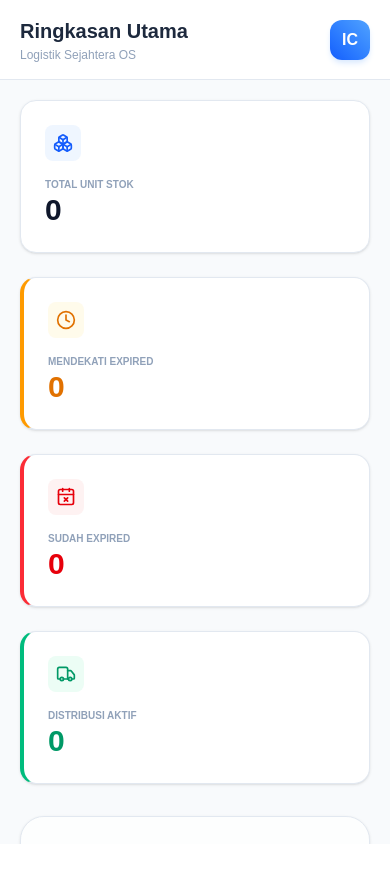
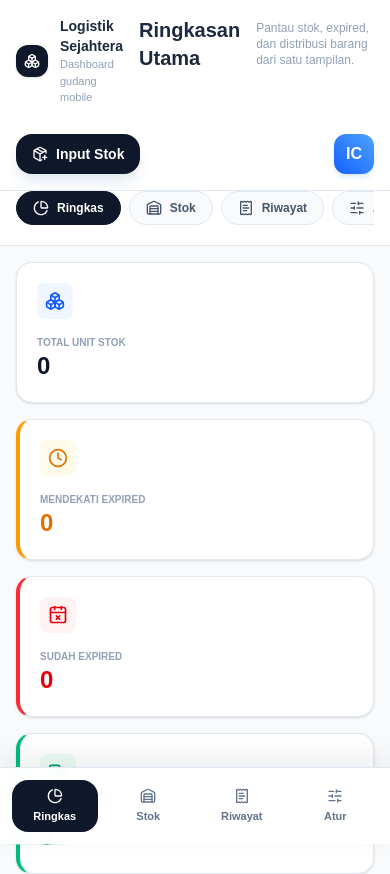
Before and after one commit to mrshaadiq/logistik-sejahtera, a Next.js app: page / in a window 390 px wide. Shown: the top 874 px of the page. Before the commit the page ends 844 px from the top, so only its background shows below. Built offline with nearby package versions, Linux system fonts and the light colour scheme.

Commit message:
mobile friendly

```diff
--- a/app/page.tsx
+++ b/app/page.tsx
@@ -51,6 +51,18 @@
 const STORAGE_EVENT_PREFIX = "ls_v3_sync:";
 const EMPTY_DB: InventoryItem[] = [];
 const EMPTY_HISTORY: HistoryItem[] = [];
+const primaryNavItems: Array<{ id: ViewId; label: string; mobileLabel: string; icon: ElementType }> = [
+  { id: "ringkasan", label: "Ringkasan Utama", mobileLabel: "Ringkas", icon: ChartPie },
+  { id: "inventori", label: "Manajemen Stok", mobileLabel: "Stok", icon: Warehouse },
+  { id: "riwayat", label: "Log Transaksi", mobileLabel: "Riwayat", icon: ReceiptText },
+];
+const settingsNavItem = {
+  id: "pengaturan" as ViewId,
+  label: "Pengaturan",
+  mobileLabel: "Atur",
+  icon: SlidersHorizontal,
+};
+const mobileNavItems = [...primaryNavItems, settingsNavItem];
 
 const viewTitles: Record<ViewId, string> = {
   ringkasan: "Ringkasan Utama",
@@ -58,12 +70,6 @@
   riwayat: "Log Transaksi",
   pengaturan: "Pengaturan",
 };
-
-const navItems: Array<{ id: ViewId; label: string; icon: ElementType }> = [
-  { id: "ringkasan", label: "Ringkasan Utama", icon: ChartPie },
-  { id: "inventori", label: "Manajemen Stok", icon: Warehouse },
-  { id: "riwayat", label: "Log Transaksi", icon: ReceiptText },
-];
 
 function getTodayStart() {
   const today = new Date();
@@ -302,7 +308,7 @@
         </div>
 
         <nav className="flex-1 space-y-1">
-          {navItems.map((item) => {
+          {primaryNavItems.map((item) => {
             const Icon = item.icon;
             const isActive = activeView === item.id;
 
@@ -340,34 +346,78 @@
         </div>
       </aside>
 
-      <main className="flex h-screen flex-1 flex-col overflow-hidden">
-        <header className="flex h-20 flex-shrink-0 items-center justify-between border-b border-slate-200 bg-white px-5 md:px-8">
-          <div>
+      <main className="flex min-h-screen flex-1 flex-col overflow-hidden pb-24 md:h-screen md:pb-0">
+        <header className="flex flex-shrink-0 flex-col gap-4 border-b border-slate-200 bg-white px-4 py-4 sm:px-5 md:h-20 md:flex-row md:items-center md:justify-between md:px-8 md:py-0">
+          <div className="flex items-start justify-between gap-4 md:block">
+            <div className="md:hidden">
+              <div className="mb-3 flex items-center gap-3">
+                <div className="rounded-xl bg-slate-900 p-2 text-white shadow-sm">
+                  <Boxes className="h-4 w-4" />
+                </div>
+                <div>
+                  <p className="text-sm font-bold text-slate-800">Logistik Sejahtera</p>
+                  <p className="text-[11px] text-slate-400">Dashboard gudang mobile</p>
+                </div>
+              </div>
+            </div>
             <h2 className="text-xl font-bold text-slate-800">
               {viewTitles[activeView]}
             </h2>
-            <p className="mt-0.5 text-xs text-slate-400 md:hidden">
-              Logistik Sejahtera OS
+            <p className="mt-1 max-w-md text-xs text-slate-400">
+              Pantau stok, expired, dan distribusi barang dari satu tampilan.
             </p>
           </div>
 
-          <div className="flex items-center gap-4">
-            <div className="mr-4 hidden text-right sm:block">
+          <div className="flex items-center justify-between gap-3 md:justify-end md:gap-4">
+            <button
+              type="button"
+              onClick={() => setIsModalOpen(true)}
+              className="inline-flex items-center gap-2 rounded-2xl bg-slate-900 px-4 py-2.5 text-sm font-bold text-white shadow-lg shadow-slate-200 transition hover:bg-slate-800 md:hidden"
+            >
+              <PackagePlus className="h-4 w-4" />
+              Input Stok
+            </button>
+            <div className="mr-0 hidden text-right sm:block md:mr-4">
               <p className="text-[10px] font-bold uppercase tracking-widest text-slate-400">
                 Admin Gudang
               </p>
               <p className="text-sm font-semibold text-slate-700">Icad Design</p>
             </div>
-            <div className="flex h-10 w-10 items-center justify-center rounded-xl bg-gradient-to-tr from-blue-600 to-blue-400 font-bold text-white shadow-md shadow-blue-100">
+            <div className="flex h-10 w-10 shrink-0 items-center justify-center rounded-xl bg-gradient-to-tr from-blue-600 to-blue-400 font-bold text-white shadow-md shadow-blue-100">
               IC
             </div>
           </div>
         </header>
 
-        <div className="flex-1 overflow-y-auto p-5 md:p-8">
+        <div className="border-b border-slate-200 bg-white px-4 pb-4 md:hidden">
+          <div className="flex gap-2 overflow-x-auto pb-1">
+            {mobileNavItems.map((item) => {
+              const Icon = item.icon;
+              const isActive = activeView === item.id;
+
+              return (
+                <button
+                  key={item.id}
+                  type="button"
+                  onClick={() => setActiveView(item.id)}
+                  className={`inline-flex shrink-0 items-center gap-2 rounded-full border px-4 py-2 text-xs font-semibold transition ${
+                    isActive
+                      ? "border-slate-900 bg-slate-900 text-white"
+                      : "border-slate-200 bg-slate-50 text-slate-600"
+                  }`}
+                >
+                  <Icon className="h-4 w-4" />
+                  {item.mobileLabel}
+                </button>
+              );
+            })}
+          </div>
+        </div>
+
+        <div className="flex-1 overflow-y-auto p-4 pb-28 md:p-8 md:pb-8">
           {activeView === "ringkasan" && (
             <section className="animate-[fadeIn_0.3s_ease-in] space-y-8">
-              <div className="grid grid-cols-1 gap-6 md:grid-cols-4">
+              <div className="grid grid-cols-1 gap-4 sm:grid-cols-2 xl:grid-cols-4">
                 <StatCard
                   title="Total Unit Stok"
                   value={stats.total.toLocaleString("id-ID")}
@@ -412,7 +462,7 @@
 
           {activeView === "inventori" && (
             <section className="animate-[fadeIn_0.3s_ease-in] space-y-6">
-              <div className="flex flex-col gap-4 rounded-3xl border border-slate-200 bg-white p-6 md:flex-row md:items-center md:justify-between">
+              <div className="hidden flex-col gap-4 rounded-3xl border border-slate-200 bg-white p-6 md:flex md:flex-row md:items-center md:justify-between">
                 <div>
                   <h3 className="text-lg font-bold text-slate-800">
                     Basis Data Gudang
@@ -438,7 +488,7 @@
           {activeView === "riwayat" && (
             <section className="animate-[fadeIn_0.3s_ease-in] space-y-6">
               <div className="overflow-hidden rounded-3xl border border-slate-200 bg-white">
-                <div className="border-b border-slate-100 bg-slate-50/50 p-6 font-bold">
+                <div className="border-b border-slate-100 bg-slate-50/50 p-4 font-bold md:p-6">
                   Log Audit Sistem
                 </div>
 
@@ -451,7 +501,7 @@
                     {history.slice(0, 10).map((item, index) => (
                       <div
                         key={`${item.time}-${index}`}
-                        className="flex items-center gap-4 p-5 transition hover:bg-slate-50"
+                        className="flex items-start gap-4 p-4 transition hover:bg-slate-50 md:items-center md:p-5"
                       >
                         <div className="flex h-10 w-10 flex-shrink-0 items-center justify-center rounded-xl bg-slate-100 text-slate-500">
                           <History className="h-4 w-4" />
@@ -474,10 +524,10 @@
 
           {activeView === "pengaturan" && (
             <section className="animate-[fadeIn_0.3s_ease-in] space-y-6">
-              <div className="max-w-xl rounded-3xl border border-slate-200 bg-white p-8 shadow-sm">
+              <div className="max-w-xl rounded-3xl border border-slate-200 bg-white p-5 shadow-sm md:p-8">
                 <h3 className="mb-6 text-lg font-bold">Database Control</h3>
                 <div className="space-y-4">
-                  <div className="flex items-center justify-between rounded-2xl border border-red-100 bg-red-50 p-5">
+                  <div className="flex flex-col gap-4 rounded-2xl border border-red-100 bg-red-50 p-5 md:flex-row md:items-center md:justify-between">
                     <div>
                       <p className="text-sm font-bold text-red-700">
                         Hapus Semua Data
@@ -501,12 +551,37 @@
         </div>
       </main>
 
+      <nav className="fixed inset-x-0 bottom-0 z-40 border-t border-slate-200 bg-white/95 px-3 py-3 shadow-[0_-10px_30px_rgba(15,23,42,0.08)] backdrop-blur md:hidden">
+        <div className="grid grid-cols-4 gap-2">
+          {mobileNavItems.map((item) => {
+            const Icon = item.icon;
+            const isActive = activeView === item.id;
+
+            return (
+              <button
+                key={item.id}
+                type="button"
+                onClick={() => setActiveView(item.id)}
+                className={`flex flex-col items-center justify-center gap-1 rounded-2xl px-2 py-2 text-[11px] font-semibold transition ${
+                  isActive
+                    ? "bg-slate-900 text-white"
+                    : "text-slate-500 hover:bg-slate-100"
+                }`}
+              >
+                <Icon className="h-4 w-4" />
+                {item.mobileLabel}
+              </button>
+            );
+          })}
+        </div>
+      </nav>
+
       {isModalOpen && (
-        <div className="fixed inset-0 z-50 flex items-center justify-center bg-slate-900/40 p-4 backdrop-blur-md">
-          <div className="w-full max-w-md overflow-hidden rounded-[2rem] bg-white shadow-2xl">
-            <div className="bg-slate-900 p-8 text-white">
+        <div className="fixed inset-0 z-50 flex items-end justify-center bg-slate-900/40 p-0 backdrop-blur-md md:items-center md:p-4">
+          <div className="flex max-h-[92vh] w-full max-w-md flex-col overflow-hidden rounded-t-[2rem] bg-white shadow-2xl md:rounded-[2rem]">
+            <div className="bg-slate-900 p-6 text-white md:p-8">
               <div className="mb-1 flex items-center justify-between">
-                <h3 className="text-2xl font-bold">Input Inventori</h3>
+                <h3 className="text-xl font-bold md:text-2xl">Input Inventori</h3>
                 <button
                   type="button"
                   onClick={() => setIsModalOpen(false)}
@@ -520,7 +595,7 @@
               </p>
             </div>
 
-            <form onSubmit={handleSubmit} className="space-y-5 p-8">
+            <form onSubmit={handleSubmit} className="space-y-5 overflow-y-auto p-5 md:p-8">
               <div>
                 <label className="ml-1 mb-1.5 block text-[10px] font-bold uppercase text-slate-400">
                   Nama Produk
@@ -537,7 +612,7 @@
                 />
               </div>
 
-              <div className="grid grid-cols-2 gap-4">
+              <div className="grid grid-cols-1 gap-4 sm:grid-cols-2">
                 <div>
                   <label className="ml-1 mb-1.5 block text-[10px] font-bold uppercase text-slate-400">
                     Jumlah Unit
@@ -627,7 +702,7 @@
 }) {
   return (
     <div
-      className={`rounded-2xl border border-slate-200 bg-white p-6 shadow-sm ${className}`}
+      className={`rounded-2xl border border-slate-200 bg-white p-5 shadow-sm md:p-6 ${className}`}
     >
       <div className="mb-4 flex items-start justify-between">
         <div className={`rounded-lg p-2 ${iconClassName}`}>
@@ -637,7 +712,7 @@
       <p className={`text-[10px] font-bold uppercase text-slate-400 ${textClassName}`}>
         {title}
       </p>
-      <h3 className={`text-3xl font-bold ${textClassName}`}>{value}</h3>
+      <h3 className={`text-2xl font-bold sm:text-3xl ${textClassName}`}>{value}</h3>
     </div>
   );
 }
@@ -658,7 +733,7 @@
   return (
     <div className="overflow-hidden rounded-3xl border border-slate-200 bg-white shadow-sm">
       {title && (
-        <div className="flex items-center justify-between border-b border-slate-100 bg-slate-50/30 p-6">
+        <div className="flex items-center justify-between border-b border-slate-100 bg-slate-50/30 p-4 md:p-6">
           <div>
             <h3 className="font-bold text-slate-800">{title}</h3>
             {subtitle && <p className="text-[10px] text-slate-400">{subtitle}</p>}
@@ -671,8 +746,94 @@
           Belum ada data di gudang.
         </div>
       ) : (
-        <div className="overflow-x-auto">
-          <table className="w-full text-left">
+        <>
+          <div className="divide-y divide-slate-100 md:hidden">
+            {items.map((item) => {
+              const label = getConditionLabel(item.expired);
+              const isInWarehouse = item.status === "Gudang";
+
+              return (
+                <article key={item.id} className="space-y-4 p-4">
+                  <div className="flex items-start justify-between gap-3">
+                    <div>
+                      <p className="font-bold text-slate-700">{item.nama}</p>
+                      <p className="mt-1 text-[10px] text-slate-400">ID: {item.id}</p>
+                    </div>
+                    <div
+                      className={`flex shrink-0 items-center gap-2 rounded-xl border px-3 py-1.5 ${label.color}`}
+                    >
+                      <ConditionIcon type={label.icon} />
+                      <span className="text-[9px] font-extrabold uppercase tracking-tight">
+                        {label.text}
+                      </span>
+                    </div>
+                  </div>
+
+                  <div className="grid grid-cols-2 gap-3 text-sm">
+                    <div className="rounded-2xl bg-slate-50 p-3">
+                      <p className="text-[10px] font-bold uppercase tracking-wide text-slate-400">
+                        Status
+                      </p>
+                      <div className="mt-2 flex items-center gap-2">
+                        <span
+                          className={`h-2 w-2 rounded-full ${
+                            item.status === "Gudang" ? "bg-blue-500" : "bg-emerald-500"
+                          }`}
+                        />
+                        <span className="font-semibold text-slate-700">{item.status}</span>
+                      </div>
+                    </div>
+
+                    <div className="rounded-2xl bg-slate-50 p-3">
+                      <p className="text-[10px] font-bold uppercase tracking-wide text-slate-400">
+                        Stok
+                      </p>
+                      <p className="mt-2 font-semibold text-slate-700">{item.jumlah} Pcs</p>
+                    </div>
+                  </div>
+
+                  <div className="rounded-2xl bg-slate-50 p-3">
+                    <p className="text-[10px] font-bold uppercase tracking-wide text-slate-400">
+                      Tanggal Exp
+                    </p>
+                    <p className="mt-2 font-mono text-sm font-bold text-slate-600">
+                      {item.expired}
+                    </p>
+                  </div>
+
+                  <div className="flex gap-2">
+                    {isInWarehouse && (
+                      <button
+                        type="button"
+                        onClick={() => onShip(item.id)}
+                        disabled={label.blocked}
+                        className={`flex flex-1 items-center justify-center gap-2 rounded-2xl px-4 py-3 text-sm font-semibold transition ${
+                          label.blocked
+                            ? "cursor-not-allowed bg-slate-100 text-slate-300"
+                            : "bg-blue-50 text-blue-600 hover:bg-blue-600 hover:text-white"
+                        }`}
+                      >
+                        <Send className="h-4 w-4" />
+                        Distribusi
+                      </button>
+                    )}
+
+                    <button
+                      type="button"
+                      onClick={() => onDelete(item.id)}
+                      className="flex items-center justify-center gap-2 rounded-2xl bg-red-50 px-4 py-3 text-sm font-semibold text-red-500 transition hover:bg-red-500 hover:text-white"
+                    >
+                      <Trash2 className="h-4 w-4" />
+                      Hapus
+                    </button>
+                  </div>
+                </article>
+              );
+            })}
+          </div>
+
+          <div className="hidden overflow-x-auto md:block">
+            <table className="w-full text-left">
             <thead className="bg-slate-50 text-[10px] font-bold uppercase text-slate-400">
               <tr>
                 <th className="px-6 py-4">Nama Inventori</th>
@@ -764,7 +925,8 @@
               })}
             </tbody>
           </table>
-        </div>
+          </div>
+        </>
       )}
     </div>
   );
```
